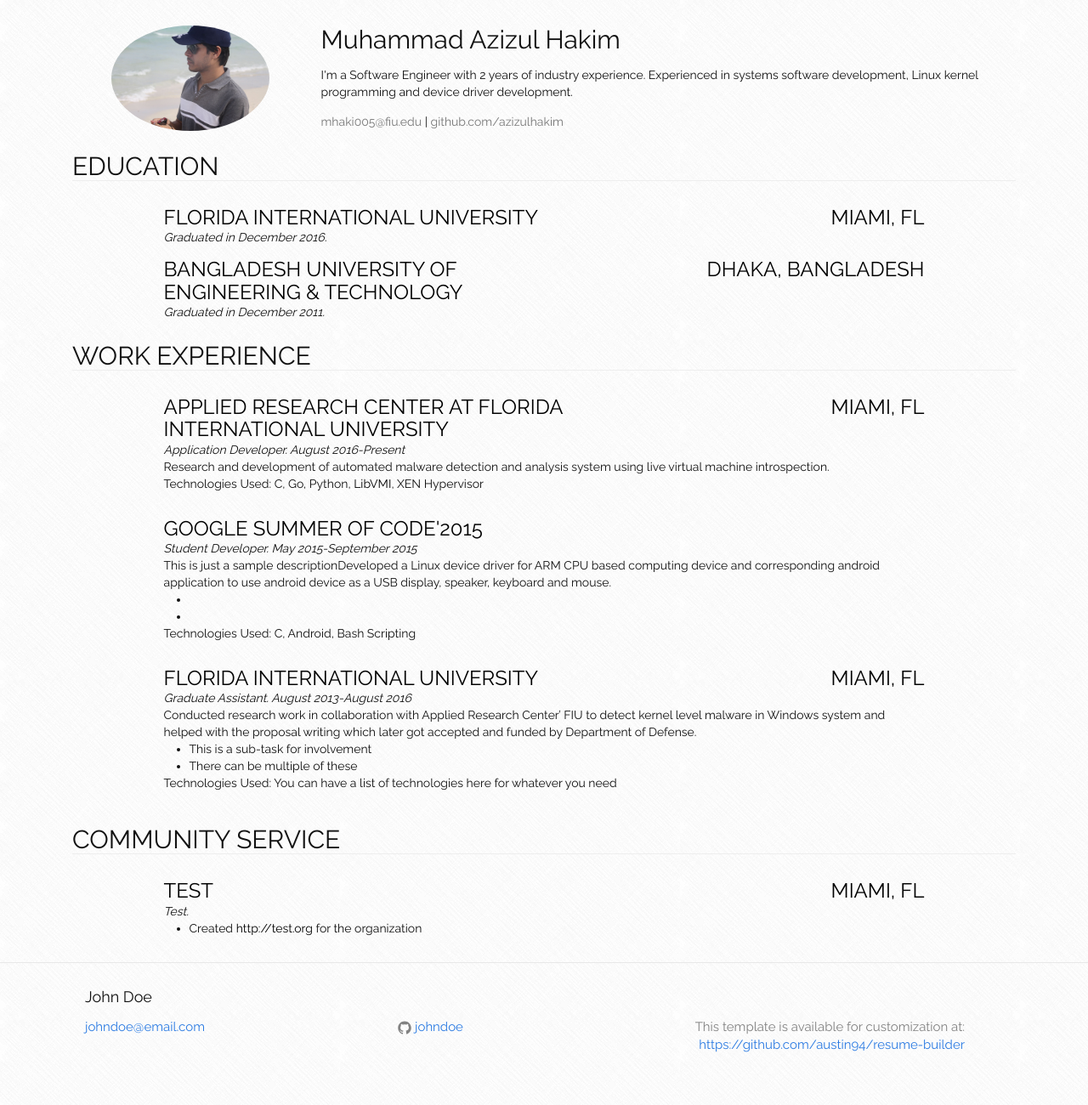
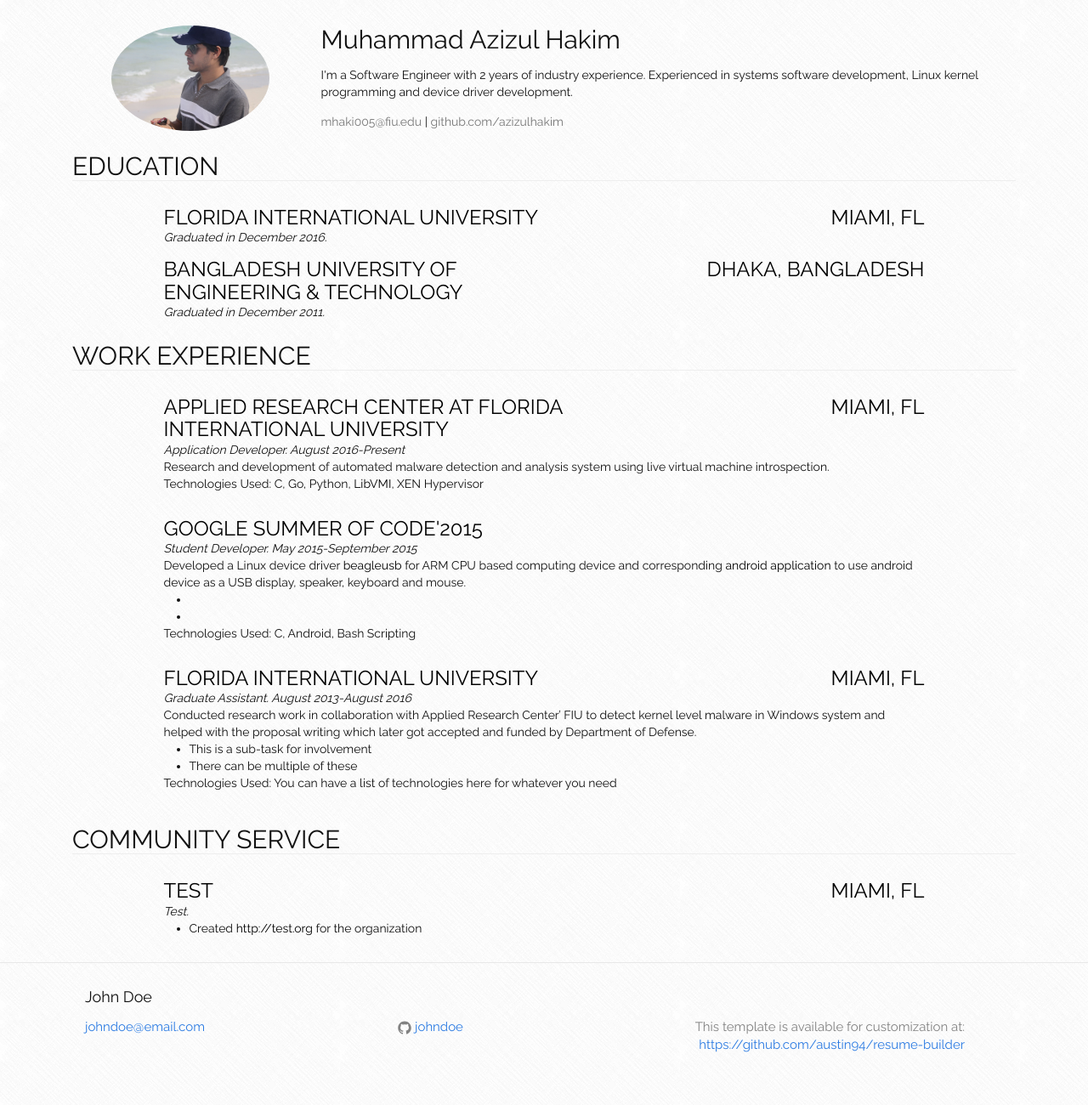
Before and after one commit to azizulhakim/azizulhakim.github.io, a Jekyll site: the page built from index.html, in a window 1280 px wide. Shown: the whole page at 85% size. Built offline with Jekyll 4.4.1, drawn with Linux system fonts in a browser that asks for light colours.

```diff
--- a/_data/information.json
+++ b/_data/information.json
@@ -49,8 +49,8 @@
               "name": "Google Summer of Code'2015",
               "url": "https://developers.google.com/open-source/gsoc/",
               "subText": "Student Developer.  May 2015-September 2015",
-              "description": "This is just a sample descriptionDeveloped a Linux device driver for ARM CPU based computing device and corresponding
-			  android application to use android device as a USB display, speaker, keyboard and mouse.",
+              "description": "Developed a Linux device driver <a href='https://github.com/azizulhakim/beagleusb'>beagleusb</a> for ARM CPU based computing device and corresponding
+			  <a href='https://github.com/azizulhakim/bard-droid'>android application</a> to use android device as a USB display, speaker, keyboard and mouse.",
               "involvement": [
                 {
                   "description": ""
```
